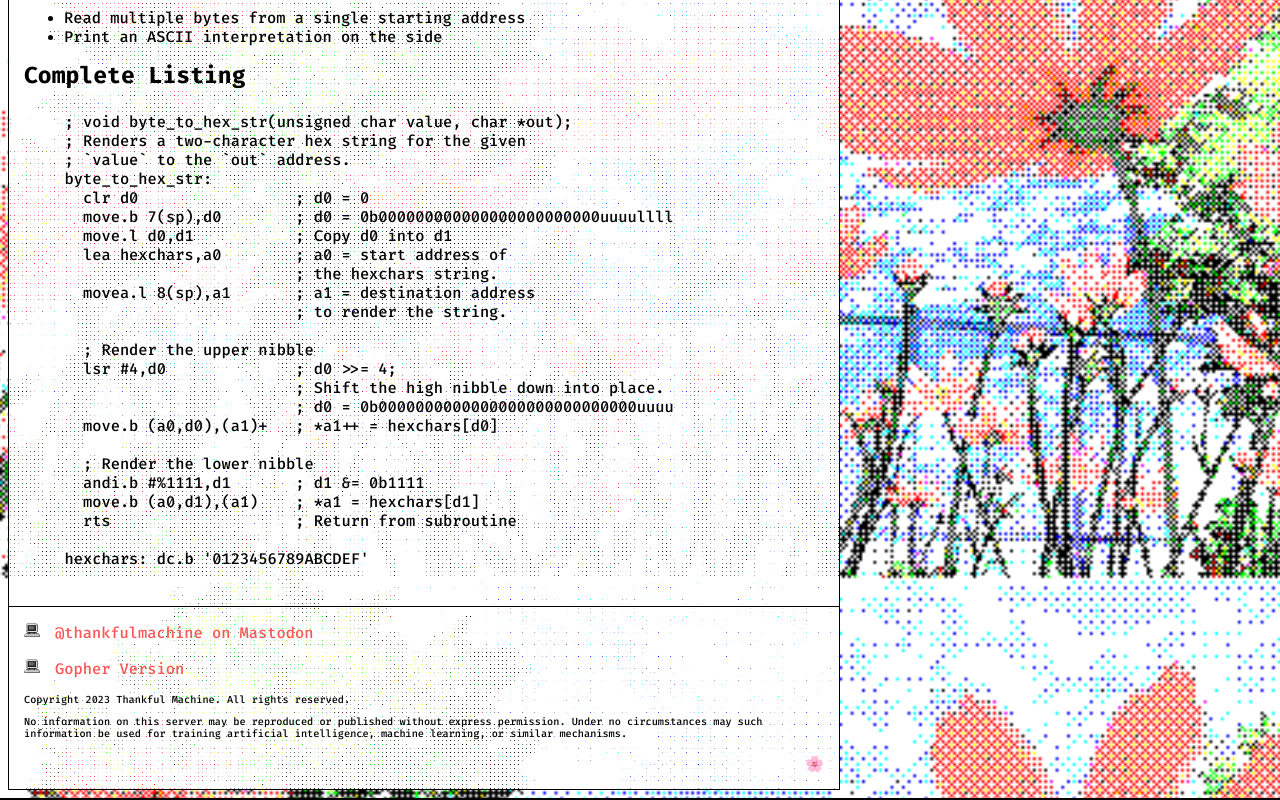
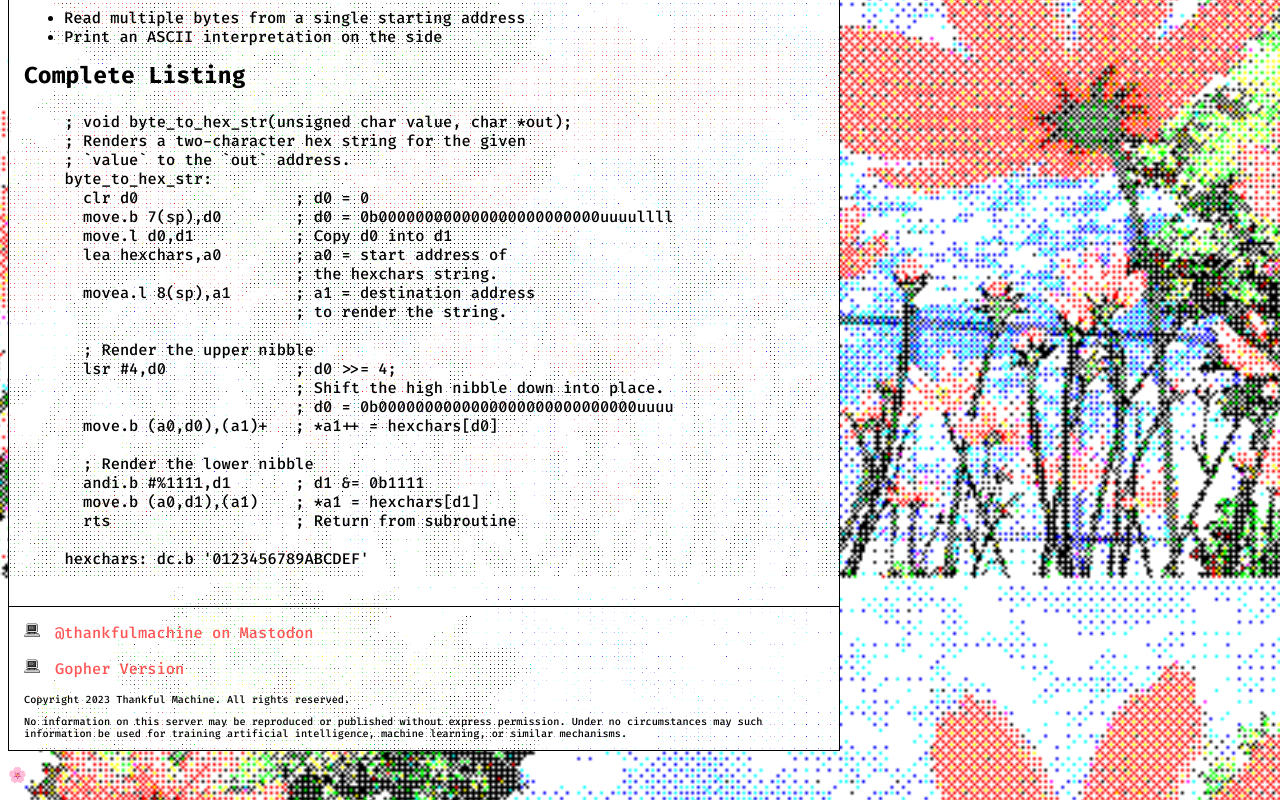
Before and after one commit to thankfulmachine/thankfulmachine.github.io, a plain HTML site: page 68k/asm/2023-08-19-An_Integer_To_Hex.html in a window 1280 px wide. Shown: the part 1822-2622 px from the top of the page. Drawn offline with Linux system fonts and the light colour scheme.

Commit message:
Hide the easter egg a little more :)

```diff
--- a/68k/asm/2023-08-19-An_Integer_To_Hex.html
+++ b/68k/asm/2023-08-19-An_Integer_To_Hex.html
@@ -142,8 +142,8 @@ hexchars: dc.b '0123456789ABCDEF'
         artificial intelligence, machine
         learning, or similar mechanisms.
     </p>
-    <p class="breezeicon">
-        <a href="javascript:breeze();">&#127800</a>
-    </p>
-</footer></body>
+</footer>
+<p>
+    <a href="javascript:breeze();">&#127800</a>
+</p></body>
 </html>
```
Also changed, not shown: 68k/asm/index.html (+4 -4 lines), 68k/cog/2023-08-16-I'm_Building_a_68K_Computer.html (+4 -4 lines), 68k/cog/2023-08-17-Deciding_on_Specs.html (+4 -4 lines), 68k/cog/2023-08-17-Thomas_Gunter's_68000_Regrets.html (+4 -4 lines), 68k/cog/index.html (+4 -4 lines), 68k/data/index.html (+4 -4 lines), 68k/index.html (+4 -4 lines), index.html (+4 -4 lines), phlog/2023-08-13-Hello.html (+4 -4 lines), phlog/2023-08-24-Mirroring_Gopher_to_HTML.html (+4 -4 lines), phlog/index.html (+4 -4 lines).
